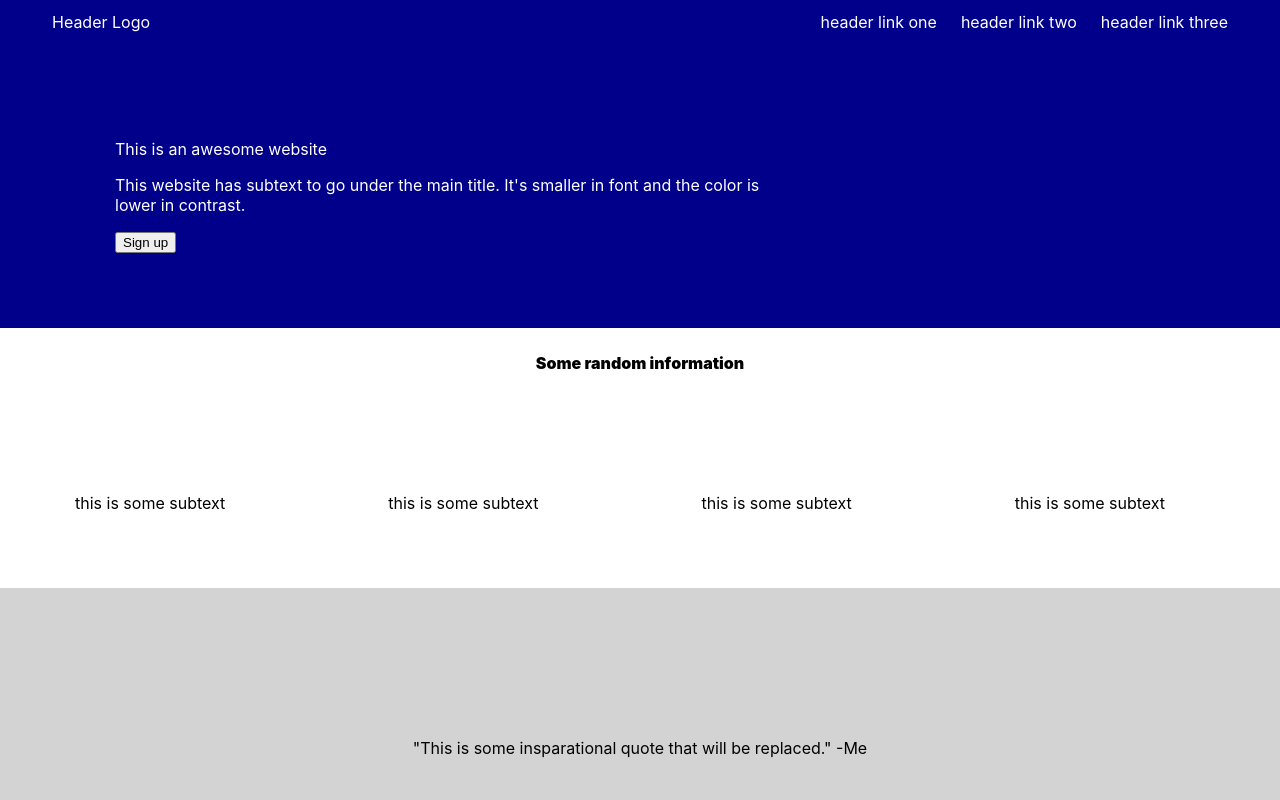
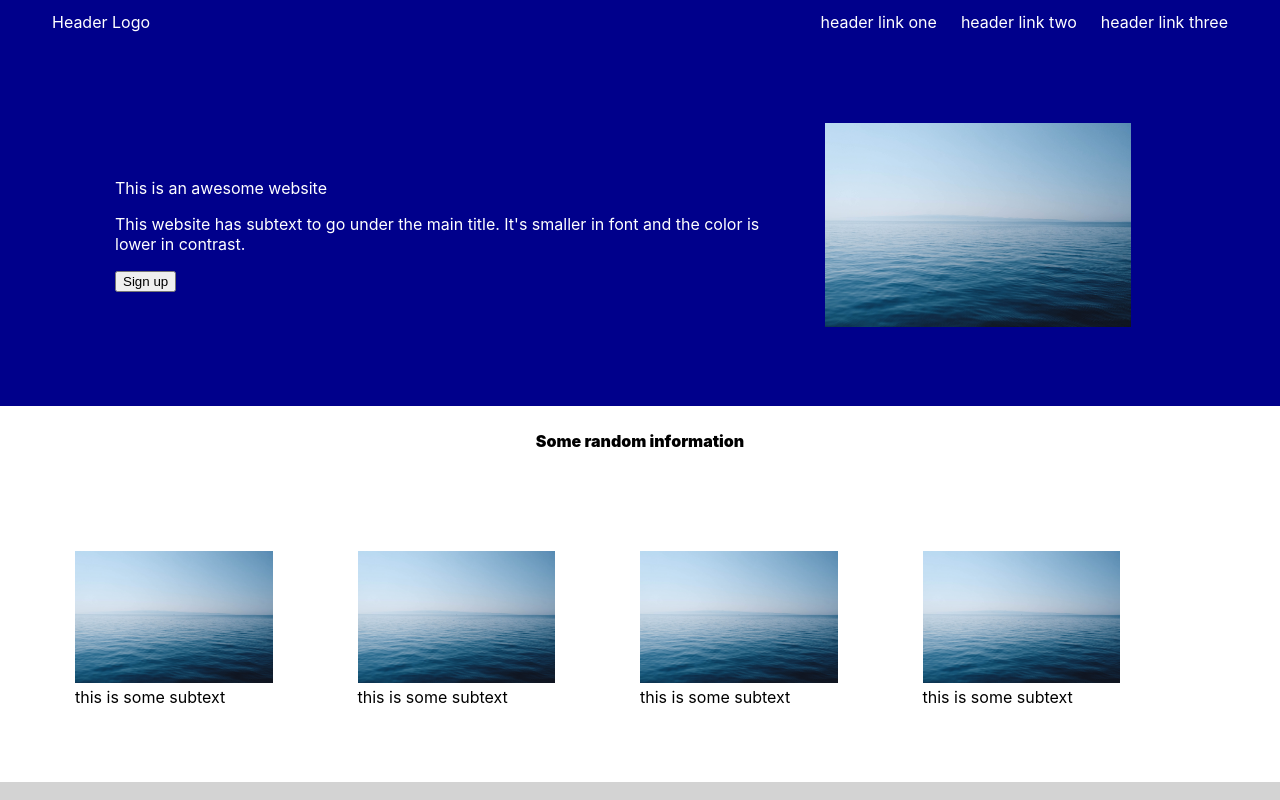
Before and after one commit to oali220/landing-page, a plain HTML site: page landing-page/index.html in a window 1280 px wide. Shown: the top 800 px of the page. Drawn offline with Linux system fonts and the light colour scheme.

Commit message:
Embedded sub-card text as flex item inside panel3.

```diff
--- a/landing-page/index.html
+++ b/landing-page/index.html
@@ -47,16 +47,18 @@
 
         <div class="panel3">
             <div class="cards1">
-                <div class="card"><img src="./pic1.jpg" alt="" width="70%"></div>
-                <div class="card"><img src="./pic1.jpg" alt="" width="70%"></div>
-                <div class="card"><img src="./pic1.jpg" alt="" width="70%"></div>
-                <div class="card"><img src="./pic1.jpg" alt="" width="70%"></div>
-            </div>
-            <div class="cards2">
-                <div class="card">this is some subtext</div>
-                <div class="card">this is some subtext</div>
-                <div class="card">this is some subtext</div>
-                <div class="card">this is some subtext</div>
+                <div class="card"><img src="./pic1.jpg" alt="" width="70%">
+                    <div class="sub-card">this is some subtext</div>
+                </div>
+                <div class="card"><img src="./pic1.jpg" alt="" width="70%">
+                    <div class="sub-card">this is some subtext</div>
+                </div>
+                <div class="card"><img src="./pic1.jpg" alt="" width="70%">
+                    <div class="sub-card">this is some subtext</div>
+                </div>
+                <div class="card"><img src="./pic1.jpg" alt="" width="70%">
+                    <div class="sub-card">this is some subtext</div>
+                </div>
             </div>
         </div>
 
--- a/landing-page/styles.css
+++ b/landing-page/styles.css
@@ -72,6 +72,7 @@ ul li a {
 .panel3 {
     display: flex;
     justify-content: center;
+    align-items: center;
     flex-direction: column;
 
     padding: 25px;
@@ -82,16 +83,13 @@ ul li a {
     display: flex;
     flex-direction: row;
     align-items: center;
-    justify-content: space-between;
+    justify-content: center;
 }
 
-.cards2 {
-    display: flex;
-    flex-direction: row;
-    align-items: center;
-    justify-content: space-between;
-    margin-right: 40px;
+.sub-card {
+
 }
+
 
 .panel4 {
     display: flex;
```
Also changed, not shown: landing-page/pic1.jpg (added), 2 other files.
